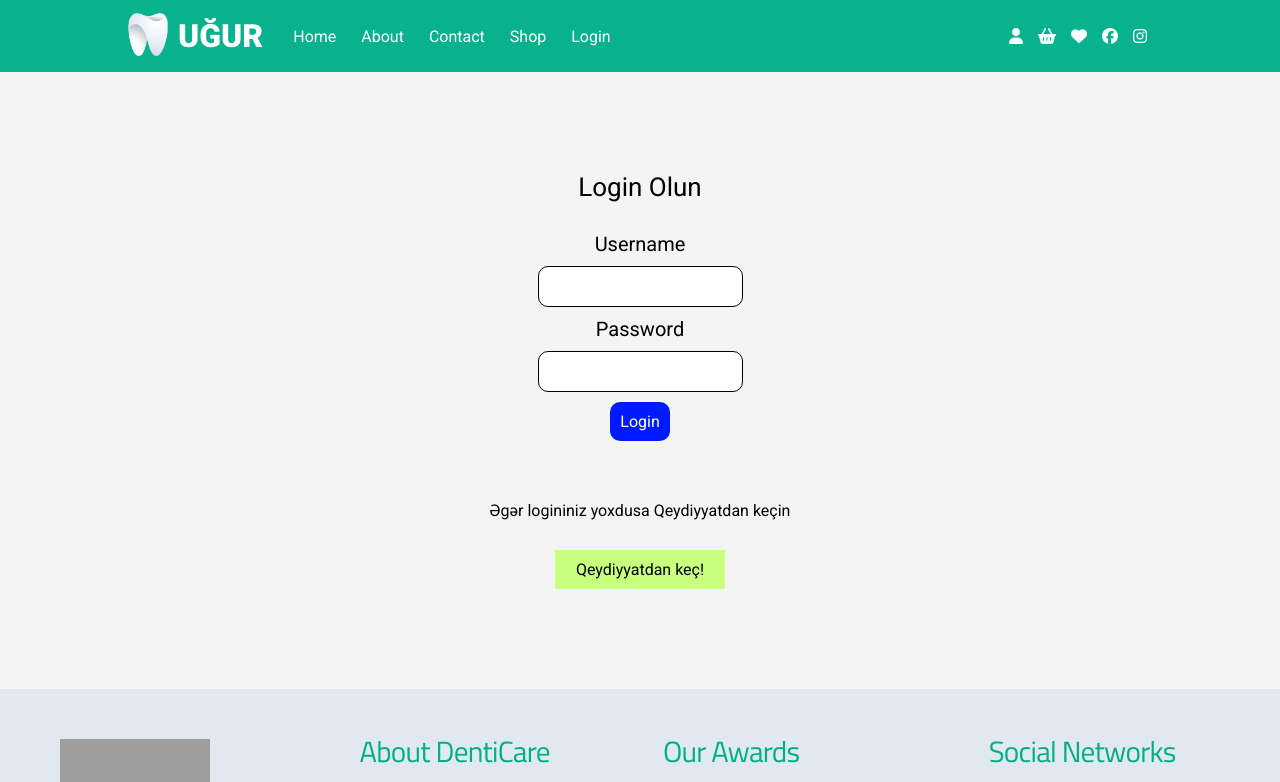
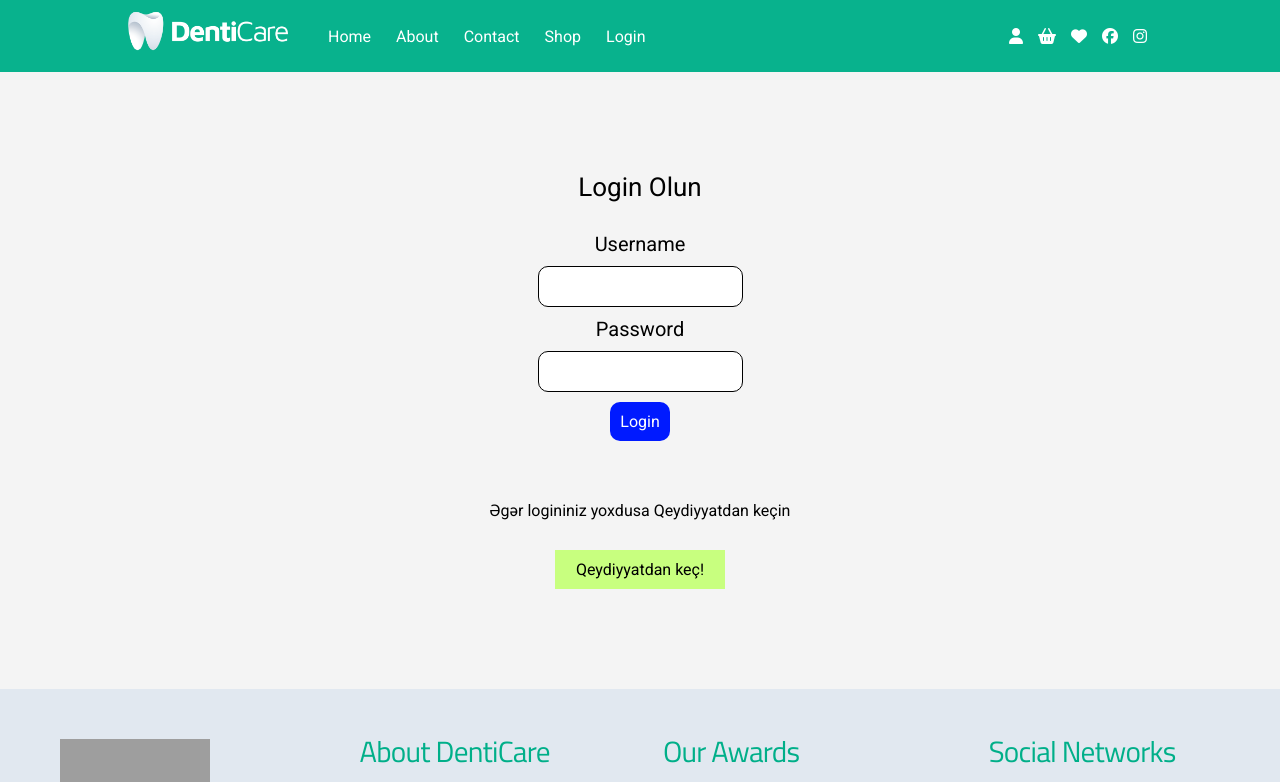
Before and after one commit to FeridAQA/code_final_proyekt, a React (Vite) app in the folder client/: page /login in a window 1280 px wide. Shown: the top 782 px of the page. Built offline with nearby package versions, Linux system fonts and the light colour scheme; grey boxes are pictures that could not be loaded.

Commit message:
logo update

```diff
--- a/client/src/layout/navbar/index.jsx
+++ b/client/src/layout/navbar/index.jsx
@@ -1,7 +1,7 @@
 import React, { useState } from 'react'
 import './index.scss'
 
-import titimg from '../../img/denticare-logo-inv.png'
+import titimg from '../../img/image.png'
 import { Link, NavLink } from 'react-router-dom'
 import { useUser } from '../../context/userContext'
 
@@ -23,7 +23,6 @@ function Navbar() {
                   <img src={titimg} alt="" />
                 </div>
                 <div className="name">
-                  <p>UĞUR</p>
                 </div>
               </div>
               <div className="links">
--- a/client/src/layout/navbar/index.scss
+++ b/client/src/layout/navbar/index.scss
@@ -41,7 +41,7 @@
             gap: 10px;
 
             .tit_img {
-              width: 40px;
+              width: 160px;
             }
 
             p {
@@ -113,10 +113,11 @@
               gap: 10px;
 
               .tit_img {
-                width: 40px;
+                width: 160px;
               }
 
               p {
+                display: none;
                 font-size: 32px;
                 font-weight: 900;
 
--- a/client/src/pages/shop/index.jsx
+++ b/client/src/pages/shop/index.jsx
@@ -35,7 +35,7 @@ function Shop() {
                 <div className="title">
                     <div className="box_for_position">
                         <div className="text">
-                            <h2>Xeyrli Alışverişlər</h2>
+                            <h2>Shop</h2>
                             <p>Appropriately empower dynamic leadership skills after business portals. Globally myocardinate interactive supply chains with distinctive quality vectors. Globally revolutionize global sources through interoperable services.</p>
                         </div>
                     </div>
```
Also changed, not shown: client/src/img/Inci_logo_4th.png (deleted), client/src/img/image.png (added).
